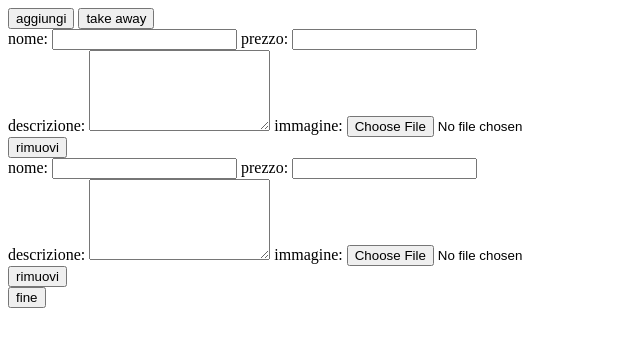
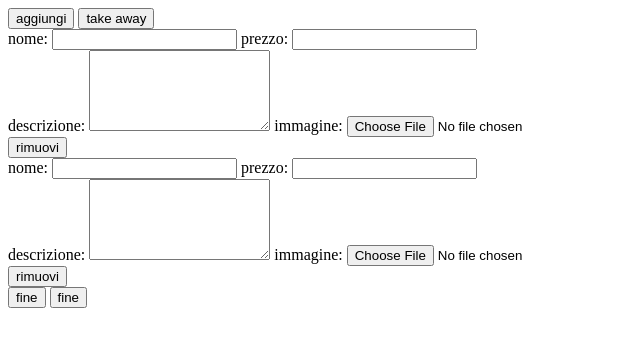
Before and after one commit to Zaffino/Foodie-catalog, a website: page ui/createMenu/createMenu.html in a window 1280 px wide. Shown: the full height of the page, 0-640 px from the left. Drawn offline with Linux system fonts and the light colour scheme.

Commit message:
create menu part 5

```diff
--- a/ui/createMenu/createMenu.html
+++ b/ui/createMenu/createMenu.html
@@ -32,6 +32,6 @@
       <br><button onclick="rimuovi(2)">rimuovi</button>
     </div>
   </div>
-  <button onclick="postMenu()">fine</button>
+  <button onclick="provaimm()">fine</button> <button onclick="prova()">fine</button>
 </body>
 </html>
--- a/ui/createMenu/createMenu.js
+++ b/ui/createMenu/createMenu.js
@@ -80,10 +80,14 @@
       if(i!=0){
         jsonReq += ",\n";
       }
-      jsonReq += '{"id" : ' + i + ',';
-      jsonReq += '"name": "'+ document.getElementById("name_" + idValue).value + '",';
-      jsonReq += '"price": '+ document.getElementById("price_" + idValue).value + ',';
-      jsonReq += '"description": "'+ document.getElementById("description_" + idValue).value + '"}';
+      let temp = document.getElementById("image_" + idValue).value;
+      temp = temp.replace(/\\/g,"/"); //maledetti castelli di carta e spaghetti vari
+      console.log(temp)
+      jsonReq += '{"id" : ' + i + ','
+      jsonReq += '"name": "'+ document.getElementById("name_" + idValue).value + '",'
+      jsonReq += '"price": '+ document.getElementById("price_" + idValue).value + ','
+      jsonReq += '"image": "'+ temp + '",' //document.getElementById("image_" + idValue).value
+      jsonReq += '"description": "'+ document.getElementById("description_" + idValue).value + '"}'
 
 
       i++;
@@ -101,14 +105,22 @@
 
   jsonReq += '\n]\n}'
 
-  jsonReq = JSON.parse(jsonReq)
+  PARSEDjsonReq = JSON.parse(jsonReq)
 
-  console.log(jsonReq)
+  console.log(PARSEDjsonReq)
   //console.log(JSON.parse(jsonReq))
 
 
 
 }
+
+function provaimm(params) {
+  let imm = document.getElementById('image_1')
+
+  console.log (imm.value)
+
+}
+
 
 function postMenu(){
   var request = new XMLHttpRequest();
@@ -131,9 +143,13 @@
 
         if(i!=0)  jsonReq += ",\n";
 
+        let temp = document.getElementById("image_" + idValue).value;
+        temp = temp.replace(/\\/g,"/"); //maledetti castelli di carta e spaghetti vari
+
         jsonReq += '{"id" : ' + i + ',';
         jsonReq += '"name": "'+ document.getElementById("name_" + idValue).value + '",';
         jsonReq += '"price": '+ document.getElementById("price_" + idValue).value + ',';
+        jsonReq += '"image": "'+ temp + '",';  //document.getElementById("image_" + idValue).value
         jsonReq += '"description": "'+ document.getElementById("description_" + idValue).value + '"}';
 
         i++;
```
